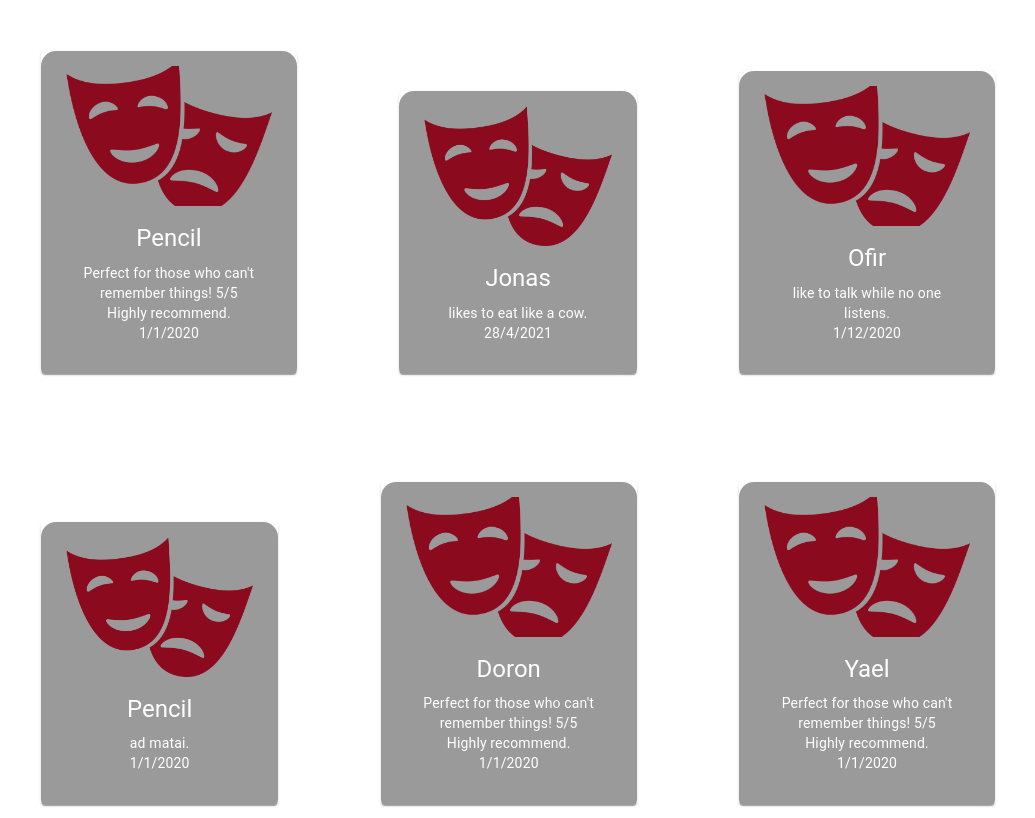
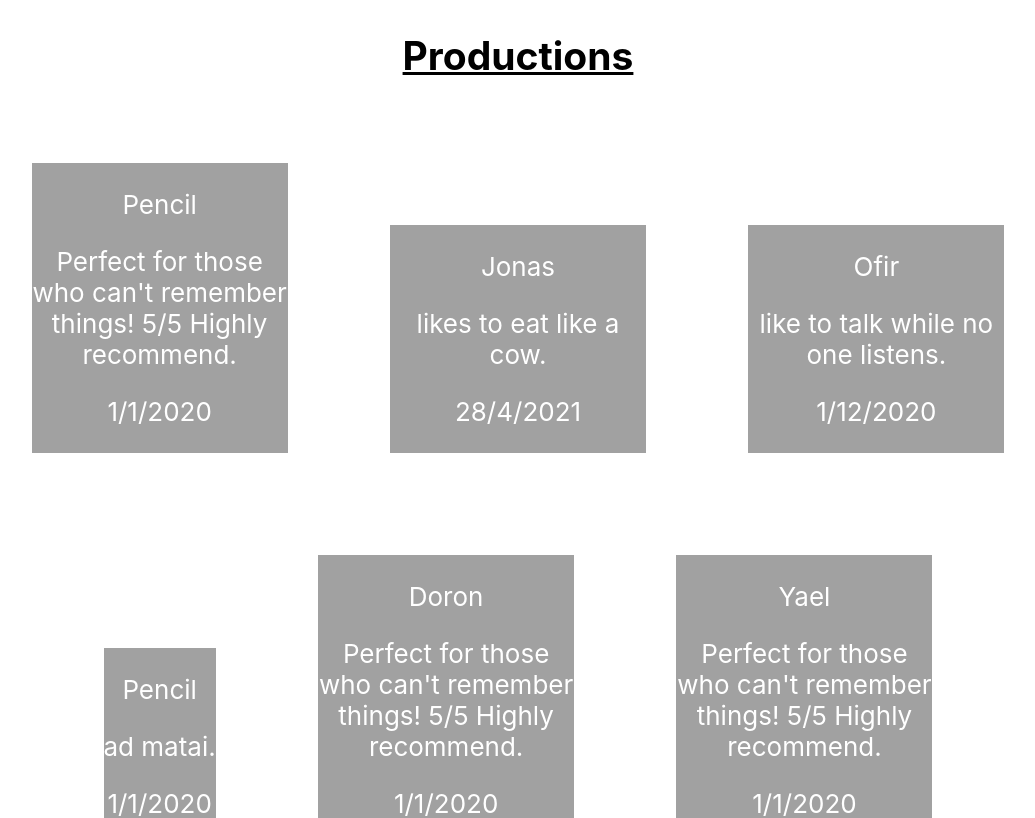
Before and after one commit to Yaniv-Gilad/theater-jerusalem, a React (Create React App) app in the folder react-files/: page /Home in a window 1280 px wide. Shown: the top 818 px of the page, without its empty margins (122-1157 px from the left). Built offline with nearby package versions, Linux system fonts and the light colour scheme; no server answers; sample sign-in values are in the browser's storage.

Commit message:
update home and productions

```diff
--- a/react-files/src/CSS/HomePage.css
+++ b/react-files/src/CSS/HomePage.css
@@ -1,3 +1,7 @@
+.HomePage{
+  color: black;
+}
+
 .HomePage button{
     padding: 15px 25px;
     font-size: 24px;
--- a/react-files/src/CSS/Production.css
+++ b/react-files/src/CSS/Production.css
@@ -7,6 +7,7 @@
     margin: 4%;
     display: inline-block;
     max-width: 20%;
+    max-height: 10%;
 }
 
 .Production button{
--- a/react-files/src/Components/HomePage.js
+++ b/react-files/src/Components/HomePage.js
@@ -49,6 +49,7 @@ class HomePage extends Component {
     let dataToRender = this.getData();
     return (
       <div className="HomePage">
+        <h2><u>Productions</u></h2>
         {dataToRender}
         <button id="logout" onClick={() => {
           this.props.history.push(
--- a/react-files/src/Components/Production.js
+++ b/react-files/src/Components/Production.js
@@ -1,15 +1,5 @@
 import { Component } from "react"
-import MASK from "../Photos/mask.png"
 import '../CSS/Production.css'
-
-import { makeStyles } from '@material-ui/core/styles';
-import Card from '@material-ui/core/Card';
-import CardActionArea from '@material-ui/core/CardActionArea';
-import CardActions from '@material-ui/core/CardActions';
-import CardContent from '@material-ui/core/CardContent';
-import CardMedia from '@material-ui/core/CardMedia';
-import Button from '@material-ui/core/Button';
-import Typography from '@material-ui/core/Typography';
 
 class Production extends Component {
 
@@ -18,59 +8,24 @@ class Production extends Component {
         this.state = {
             name: props.prod.name,
             description: props.prod.description,
-            lastUpdated: props.prod.lastUpdated,
+            created: props.prod.created,
             href: props.prod.href
         }
     }
 
+
+
     render() {
         return (
-            <Card className="Production">
-                <CardActionArea>
-                    <CardMedia
-                        component="img"
-                        alt="Contemplative Reptile"
-                        height="140"
-                        width="100"
-                        image={MASK}
-                        title="Contemplative Reptile"
-                    />
-                    <CardContent>
-                        <Typography gutterBottom variant="h5" component="h2">
-                            {this.state.name}
-                        </Typography>
-                        <Typography variant="body2" color="textSecondary" component="p">
-                            {this.state.description}
-                        </Typography>
-                        <Typography variant="body2" color="textSecondary" component="p">
-                            {this.state.lastUpdated}
-                        </Typography>
-                    </CardContent>
-                </CardActionArea>
-                {/* <CardActions>
-                    <Button size="small" color="primary">
-                        Share
-        </Button>
-                    <Button size="small" color="primary">
-                        Learn More
-        </Button>
-                </CardActions> */}
-            </Card>
+            <a href={this.state.href}>
+                <div className="Production">
+                    <p>{this.state.name}</p>
+                    <p>{this.state.description}</p>
+                    <p>{this.state.created}</p>
+                </div>
+            </a>
         );
     }
-
-    // render() {
-    //     return (
-    //         <a href={this.state.href}>
-    //             <div className="Production">
-    //                 <img src={MASK} id="mask" width="120px" height="120px" alt="producation logo"></img>
-    //                 <p>{this.state.name}</p>
-    //                 <p>{this.state.description}</p>
-    //                 <p>{this.state.lastUpdated}</p>
-    //             </div>
-    //         </a>
-    //     );
-    // }
 }
 
 export default Production
--- a/react-files/src/productionsData.js
+++ b/react-files/src/productionsData.js
@@ -2,49 +2,49 @@ const productions = [
     {
         name: "Pencil",
         description: "Perfect for those who can't remember things! 5/5 Highly recommend.",
-		lastUpdated:"1/1/2020",
+		created:"1/1/2020",
         href: "www.google.com"
     },
     {
         name: "Jonas",
         description: "likes to eat like a cow.",
-		lastUpdated:"28/4/2021",
+		created:"28/4/2021",
         href: "www.google.com"
     },
     {
         name: "Ofir",
         description: "like to talk while no one listens.",
-		lastUpdated:"1/12/2020",
+		created:"1/12/2020",
         href: "www.google.com"
     },
     {
         name: "Pencil",
         description: "ad matai.",
-		lastUpdated:"1/1/2020",
+		created:"1/1/2020",
         href: "www.google.com"
     },
     {
         name: "Doron",
         description: "Perfect for those who can't remember things! 5/5 Highly recommend.",
-		lastUpdated:"1/1/2020",
+		created:"1/1/2020",
         href: "www.google.com"
     },
     {
         name: "Yael",
         description: "Perfect for those who can't remember things! 5/5 Highly recommend.",
-		lastUpdated:"1/1/2020",
+		created:"1/1/2020",
         href: "www.google.com"
     },
     {
         name: "Yaniv",
         description: "Perfect for those who can't remember things! 5/5 Highly recommend.",
-		lastUpdated:"1/1/2020",
+		created:"1/1/2020",
         href: "www.google.com"
     },
     {
         name: "Pencil",
         description: "Perfect for those who can't remember things! 5/5 Highly recommend.",
-		lastUpdated:"1/1/2020",
+		created:"1/1/2020",
         href: "www.google.com"
     }
 ]
```
